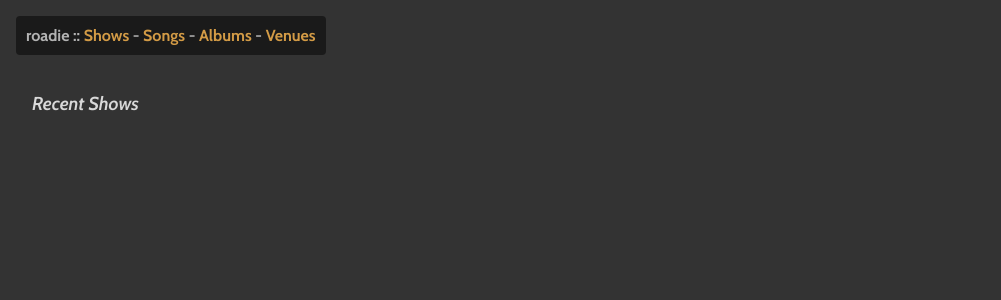
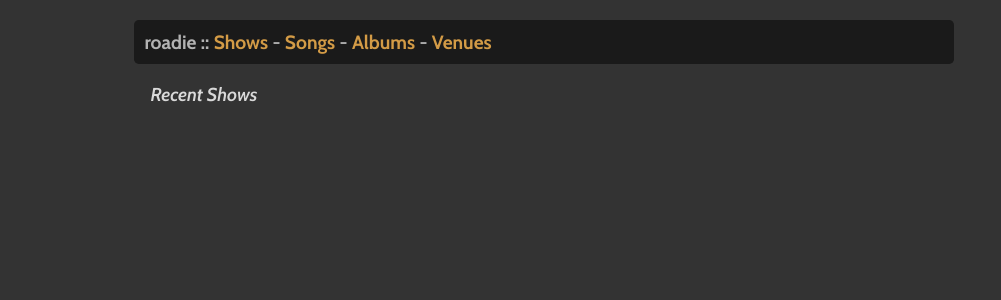
Before and after one commit to jls83/roadie, a Django app: page /roadie/ in a window 1280 px wide. Shown: the top 300 px of the page, without its empty margins (0-1001 px from the left). Run offline with Django 3.2, Linux system fonts and the light colour scheme; data that the repository does not hold is empty; parts of the project's set-up code (start-up, migrations or seed data) failed here and were passed over.

```diff
--- a/setlists/static/setlists/style.css
+++ b/setlists/static/setlists/style.css
@@ -2,7 +2,42 @@ body {
     background-color: #333333;
     color: #b3b3b3;
     font-family: "Cabin",Helvetica,Arial,sans-serif;
-    margin: 1em;
+}
+
+#container{
+    width: 80%;
+    margin: 20px auto;
+}
+
+#nav {
+    background-color: #1a1a1a;
+    padding: 10px;
+    border-radius: 0.25em;
+    font-weight: bold;
+    font-size: 1.2em;
+    margin: 0 10em 0 0;
+}
+
+#nav ul {
+    list-style-type: none;
+    margin: 0;
+    padding: 0;
+}
+
+#nav li {
+    display: inline-block;
+}
+
+#content {
+    margin: 0 20em 0 1em;
+}
+
+#show_notes {
+    list-style: none;
+}
+
+#prevnext a {
+    font-weight: bold;
 }
 
 a {
@@ -37,34 +72,10 @@ th, td {
     padding: 6px;
 }
 
-.nav {
-    background-color: #1a1a1a;
-    float: left;
-    padding: 10px;
-    list-style: none;
-    font-weight: bold;
-    border-radius: 0.25em;
+sup {
+    line-height: 0;
 }
 
-.nav ul {
-    list-style-type: none;
-    margin: 0;
-    padding: 0;
+p.setlist {
+    line-height: 1.5em;
 }
-
-.nav li {
-    display: inline-block;
-    color: #b3b3b3;
-}
-
-.content {
-    margin: 0 0 0 1em;
-}
-
-.show_notes {
-    list-style: none;
-}
-
-.prevnext a {
-    font-weight: bold;
-}
--- a/setlists/templates/setlists/base.html
+++ b/setlists/templates/setlists/base.html
@@ -11,7 +11,8 @@
     <script src="https://ajax.googleapis.com/ajax/libs/jquery/2.2.0/jquery.min.js"></script>
 </head>
 <body>
-    <div class="nav">
+<div id="container">
+    <div id="nav">
         {% block nav %}
         <ul>
             <li>roadie :: </li>
@@ -22,9 +23,9 @@
         </ul>
         {% endblock %}
     </div>
-    <br /><br /><br />
-    <div class="content">
+    <div id="content">
         {% block content %}{% endblock %}
     </div>
+</div>
 </body>
 </html>
```
Also changed, not shown: setlists/set_instantiator.py (added, +18 -0 lines), setlists/templates/setlists/show_detail.html (+4 -3 lines).
